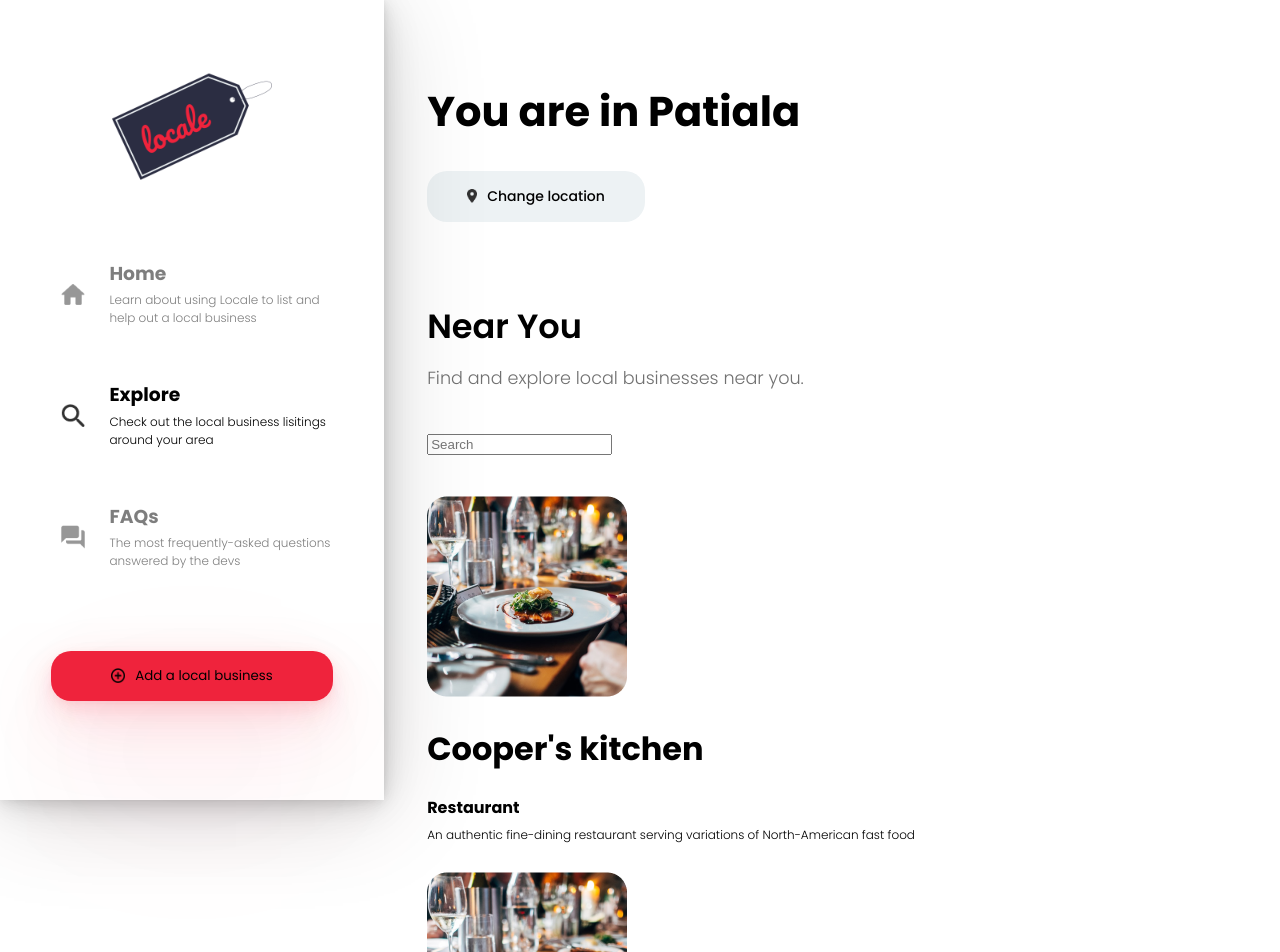
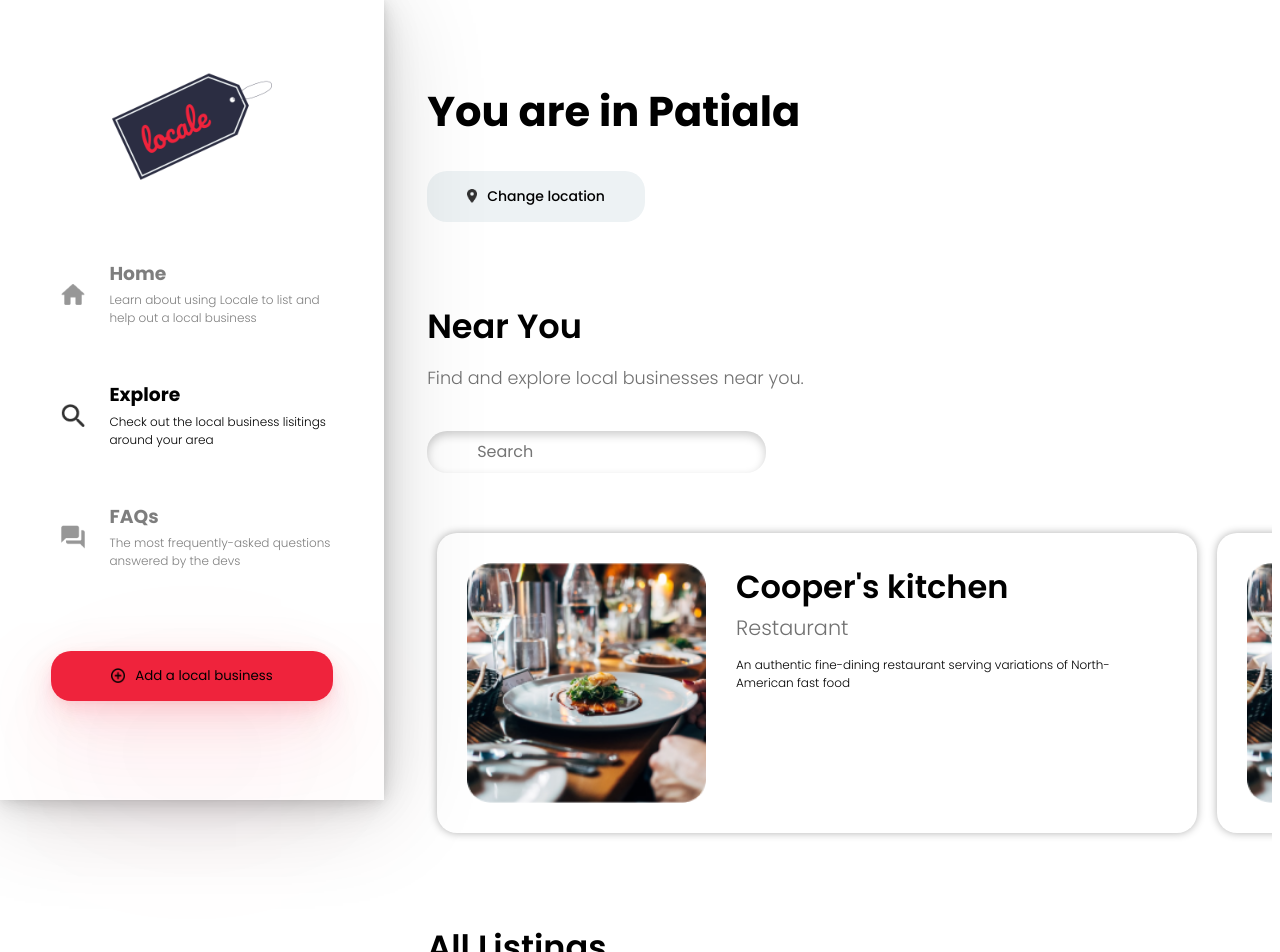
Before and after one commit to Nirmitjatana/localb-frontend, a React (Create React App) app: page / in a window 1280 px wide. Shown: the top 952 px of the page. Built offline with nearby package versions, Linux system fonts and the light colour scheme.

Commit message:
css for cards added

```diff
--- a/src/App.css
+++ b/src/App.css
@@ -114,3 +114,74 @@
   border-style: solid; */
   margin: 40px 0px;
 }
+.searchbox{
+  width: 40%;
+  height: 40px;
+  box-shadow: inset 0px 4px 10px rgba(0, 0, 0, 0.2);
+  border-radius: 20px;
+  border-style: none;
+  padding-left: 50px;
+  outline: none;
+  font-family: 'Poppins', sans-serif;
+  font-size: 16px;
+  color: #717171;
+}
+.card{
+box-shadow: 0px 0px 8px 0px #0000004f;
+  border-radius: 20px;
+  /* width:1000px; */
+  min-width: 700px;
+  height: 240px;
+  padding: 30px;
+  display: flex;
+  margin: 10px;
+  /* flex-direction: row; */
+  /* align-items: flex-start; */
+}
+.image{
+  height: 100%;
+  /* width: ; */
+  /* width: inherit; */
+  margin-right: 30px;
+  border-radius: 20px;
+}
+.businesshead{
+  font-weight: 600;
+  margin-top: 0;
+}
+.typetext{
+  font-size: 1.3rem;
+  font-weight: 300;
+  color: #717171;
+  margin-top: -20px;
+}
+.cards{
+  display: flex;
+  height: calc(100% + 50px);
+  /* flex-direction: row; */
+  /* align-items: flex-start; */
+  /* width: calc(100%); */
+  /* width: 200vw; */
+  /* border-color: blue;
+  border-style: solid; */
+  overflow-y: hidden;
+  /* background-image: none !important;
+  background: transparent !important; */
+  background-color: #fff;
+  -ms-overflow-style: none;
+  scrollbar-width: none;
+  margin: 50px 0px;
+}
+.cards::-webkit-scrollbar {
+  display: none;
+}
+::-webkit-scrollbar {
+  width: 10px;
+}
+::-webkit-scrollbar-track {
+  background-color:  #fff;
+}
+::-webkit-scrollbar-thumb {
+  background-color:#EF233C;
+  background-repeat: no-repeat;
+}
```
